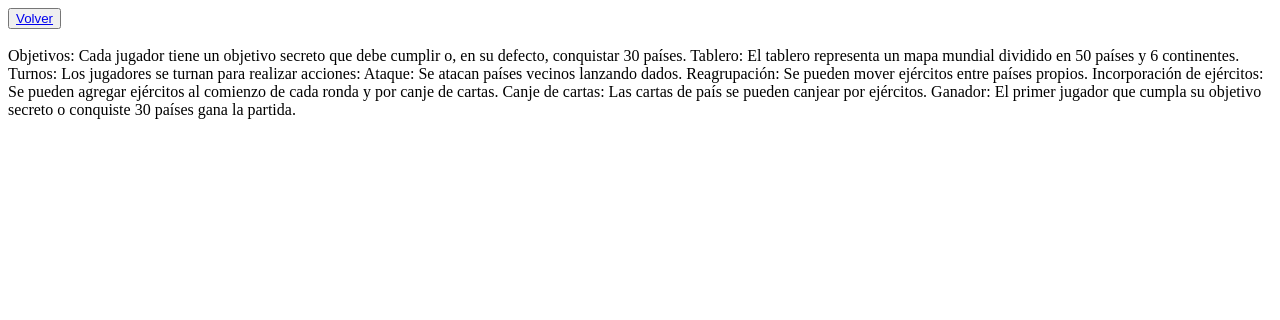
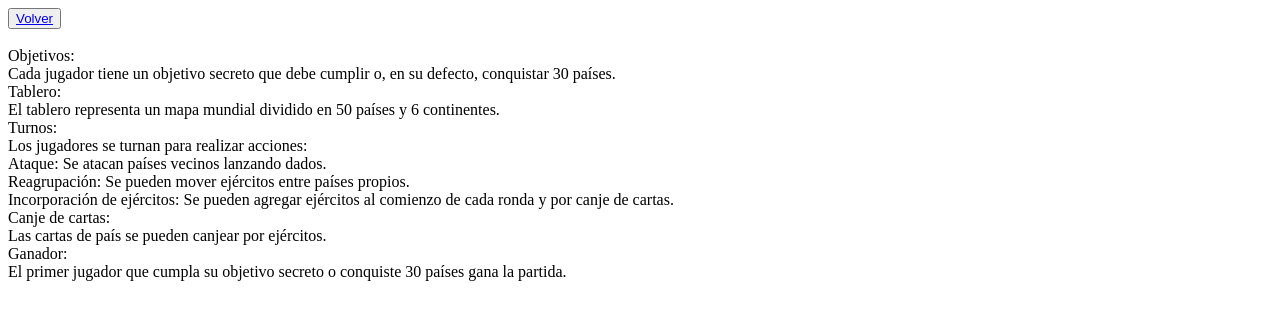
Before and after one commit to 3-TIC-ORT/proyecto-t-e-g-digital, a plain HTML site: page Front-end/rules.html in a window 1280 px wide. Drawn offline with Linux system fonts and the light colour scheme.

Commit message:
rules 11/8

```diff
--- a/Front-end/rules.html
+++ b/Front-end/rules.html
@@ -4,23 +4,24 @@
     <meta charset="UTF-8">
     <meta name="viewport" content="width=device-width, initial-scale=1.0">
     <title>Document</title>
+    <link rel="stylesheet" href="styles.css" />
 </head>
 <body>
 <button><a href="inicio.html"> Volver </a> </button>
-
 <div class="cuadro"><br>
-    Objetivos:
-    Cada jugador tiene un objetivo secreto que debe cumplir o, en su defecto, conquistar 30 países.
-    Tablero:
-    El tablero representa un mapa mundial dividido en 50 países y 6 continentes.
-    Turnos:
-    Los jugadores se turnan para realizar acciones:
-    Ataque: Se atacan países vecinos lanzando dados.
-    Reagrupación: Se pueden mover ejércitos entre países propios.
-    Incorporación de ejércitos: Se pueden agregar ejércitos al comienzo de cada ronda y por canje de cartas.
-    Canje de cartas: Las cartas de país se pueden canjear por ejércitos.
-    Ganador:
-    El primer jugador que cumpla su objetivo secreto o conquiste 30 países gana la partida.
+     Objetivos: <br>
+     Cada jugador tiene un objetivo secreto que debe cumplir o, en su defecto, conquistar 30 países. <br>
+     Tablero: <br>
+     El tablero representa un mapa mundial dividido en 50 países y 6 continentes. <br>
+     Turnos: <br>
+     Los jugadores se turnan para realizar acciones: <br>
+     Ataque: Se atacan países vecinos lanzando dados. <br>
+     Reagrupación: Se pueden mover ejércitos entre países propios. <br>
+     Incorporación de ejércitos: Se pueden agregar ejércitos al comienzo de cada ronda y por canje de cartas. <br>
+     Canje de cartas: <br>
+     Las cartas de país se pueden canjear por ejércitos. <br>
+     Ganador: <br>
+     El primer jugador que cumpla su objetivo secreto o conquiste 30 países gana la partida.
 </div>
 </body>
 </html>
```
